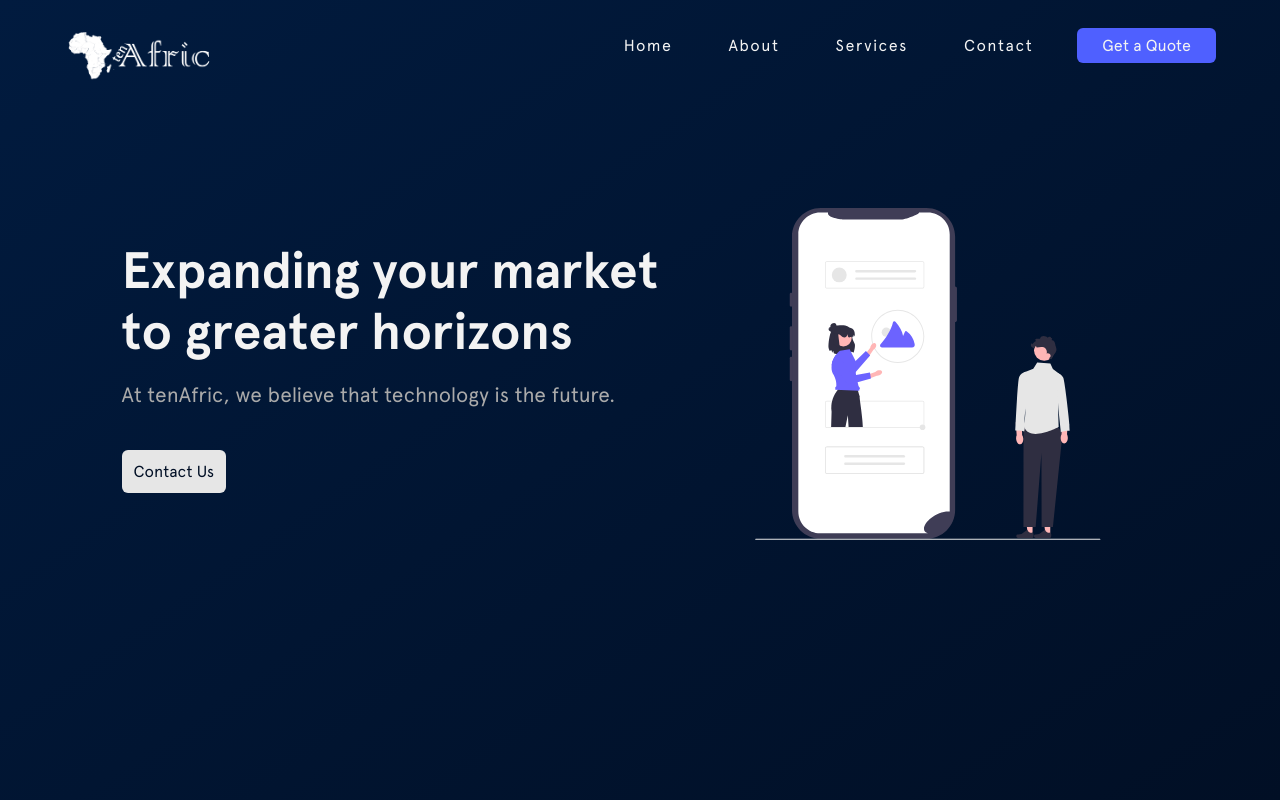
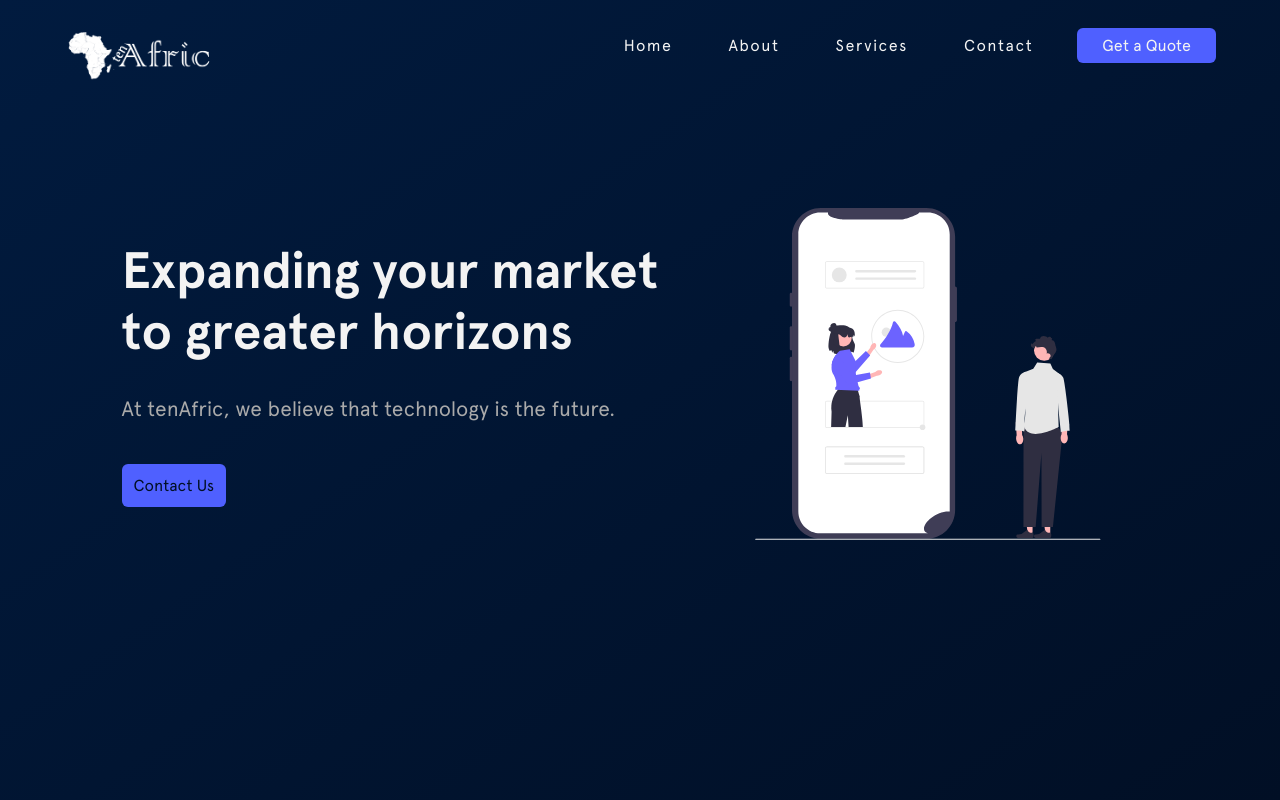
Before and after one commit to tenAfric/tenAfrik, a React (Create React App) app: page / in a window 1280 px wide. Shown: the top 800 px of the page. Built offline with nearby package versions, Linux system fonts and the light colour scheme.

Commit message:
cage grade nature chicken wire

```diff
--- a/src/styles/css/landing.css
+++ b/src/styles/css/landing.css
@@ -36,6 +36,7 @@
 .landing .landing-section .landing-wrapper .landing-texts .landing-txt-header {
   font-weight: 600;
   line-height: 1.2;
+  margin-bottom: 30px;
 }
 .landing .landing-section .landing-wrapper .landing-texts .landing-txt-paragraph {
   font-weight: 400;
@@ -43,7 +44,7 @@
   margin-bottom: 50px;
 }
 .landing .landing-section .landing-wrapper .landing-texts .lng-cta {
-  background-color: #e6e6e6;
+  background-color: #4f60ff;
   color: #010f25;
   border-radius: 6px;
   cursor: pointer;
--- a/src/styles/scss/landing.scss
+++ b/src/styles/scss/landing.scss
@@ -29,6 +29,7 @@ $bgDarkDark: #010f25;
                 .landing-txt-header{
                     font-weight: 600;
                     line-height: 1.2;
+                    margin-bottom: 30px;
                 }
                 .landing-txt-paragraph{
                     font-weight: 400;
@@ -36,7 +37,7 @@ $bgDarkDark: #010f25;
                     margin-bottom: 50px;
                 }
                 .lng-cta{
-                    background-color: #e6e6e6;
+                    background-color: #4f60ff;
                     color: #010f25;
                     border-radius: 6px;
                     cursor: pointer;
```
Also changed, not shown: 1 other file (tests, documents, lock files or other folders).
